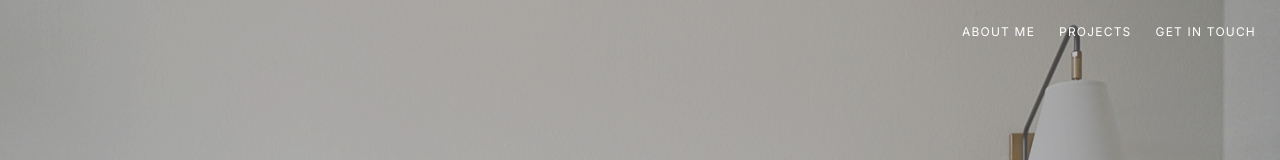
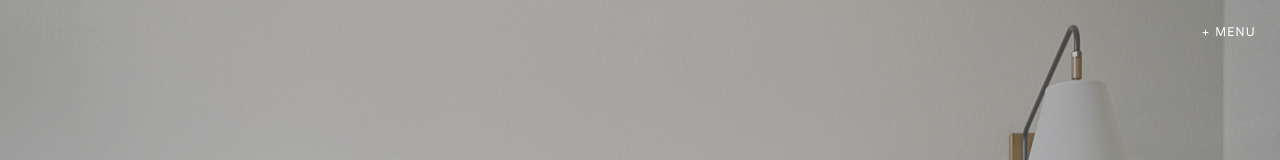
Before and after one commit to HalcyonHaus/halcyonhaus-site, a Next.js app: page / in a window 1280 px wide. Shown: the top 160 px of the page. Built offline with nearby package versions, Linux system fonts and the light colour scheme.

Commit message:
Update index.js

```diff
--- a/pages/index.js
+++ b/pages/index.js
@@ -13,6 +13,7 @@ const images = [
 
 export default function HomePage() {
   const [currentIndex, setCurrentIndex] = useState(0);
+  const [menuOpen, setMenuOpen] = useState(false);
 
   useEffect(() => {
     const interval = setInterval(() => {
@@ -31,7 +32,7 @@ export default function HomePage() {
         />
       </Head>
 
-      {/* Slideshow Background with fade */}
+      {/* Slideshow Background */}
       <div className="absolute inset-0 z-0">
         {images.map((src, index) => (
           <Image
@@ -51,26 +52,45 @@ export default function HomePage() {
         <div className="absolute inset-0 bg-white bg-opacity-20 pointer-events-none" />
       </div>
 
-      {/* Navigation */}
-      <header className="absolute top-0 w-full z-20 px-6 pt-6 text-xs tracking-widest">
-        <nav className="flex justify-center sm:justify-end space-x-6 uppercase font-inter text-xs">
-          <Link href="/about" passHref legacyBehavior>
-            <a className="transition-colors duration-300 text-white hover:text-neutral-400">
-              About Me
+      {/* +Menu Button */}
+      <header className="absolute top-0 right-0 z-20 px-6 pt-6 text-xs tracking-widest font-inter">
+        <button
+          onClick={() => setMenuOpen(true)}
+          className="uppercase text-white hover:text-neutral-400 transition-colors duration-300"
+        >
+          + Menu
+        </button>
+      </header>
+
+      {/* Slide-out Menu */}
+      {menuOpen && (
+        <div className="fixed inset-0 z-30 bg-[#f9f9f6] text-black p-8 flex flex-col justify-between animate-slideInRight">
+          <div className="flex justify-end">
+            <button
+              onClick={() => setMenuOpen(false)}
+              className="text-xs tracking-widest uppercase hover:text-neutral-500"
+            >
+              Close ×
+            </button>
+          </div>
+          <div className="flex flex-col space-y-6 text-sm uppercase tracking-widest font-inter">
+            <Link href="/projects">Projects</Link>
+            <Link href="/about">About</Link>
+            <Link href="/contact">Get In Touch</Link>
+            <Link href="/shop">Shop My Home</Link>
+          </div>
+          <div className="text-xs font-inter mt-8">
+            <a
+              href="https://instagram.com/halcyonhaus_"
+              target="_blank"
+              rel="noopener noreferrer"
+              className="underline"
+            >
+              @halcyonhaus_
             </a>
-          </Link>
-          <Link href="/projects" passHref legacyBehavior>
-            <a className="transition-colors duration-300 text-white hover:text-neutral-400">
-              Projects
-            </a>
-          </Link>
-          <Link href="/contact" passHref legacyBehavior>
-            <a className="transition-colors duration-300 text-white hover:text-neutral-400">
-              Get In Touch
-            </a>
-          </Link>
-        </nav>
-      </header>
+          </div>
+        </div>
+      )}
 
       {/* Centered Title */}
       <div className="absolute inset-0 z-10 flex items-center justify-center">
@@ -92,6 +112,17 @@ export default function HomePage() {
         .font-inter {
           font-family: 'Inter', sans-serif;
         }
+        @keyframes slideInRight {
+          from {
+            transform: translateX(100%);
+          }
+          to {
+            transform: translateX(0);
+          }
+        }
+        .animate-slideInRight {
+          animation: slideInRight 0.3s ease-out;
+        }
       `}</style>
     </div>
   );
```
